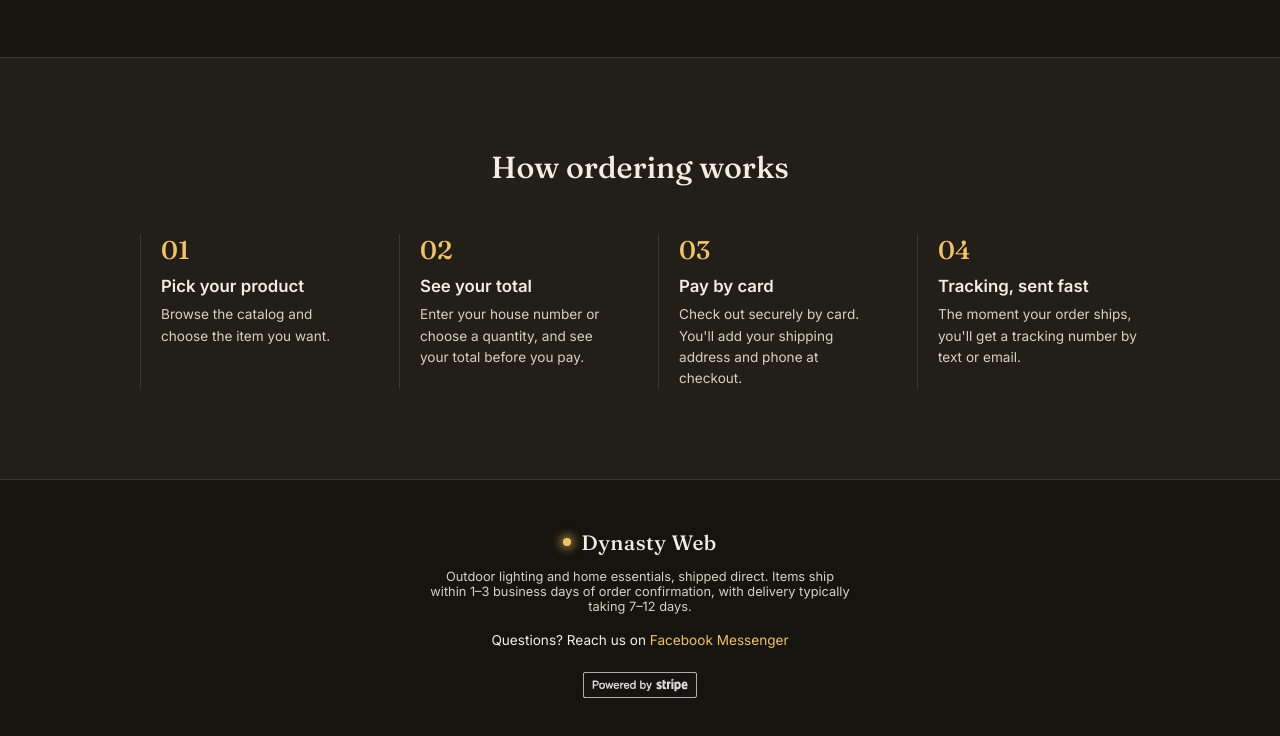
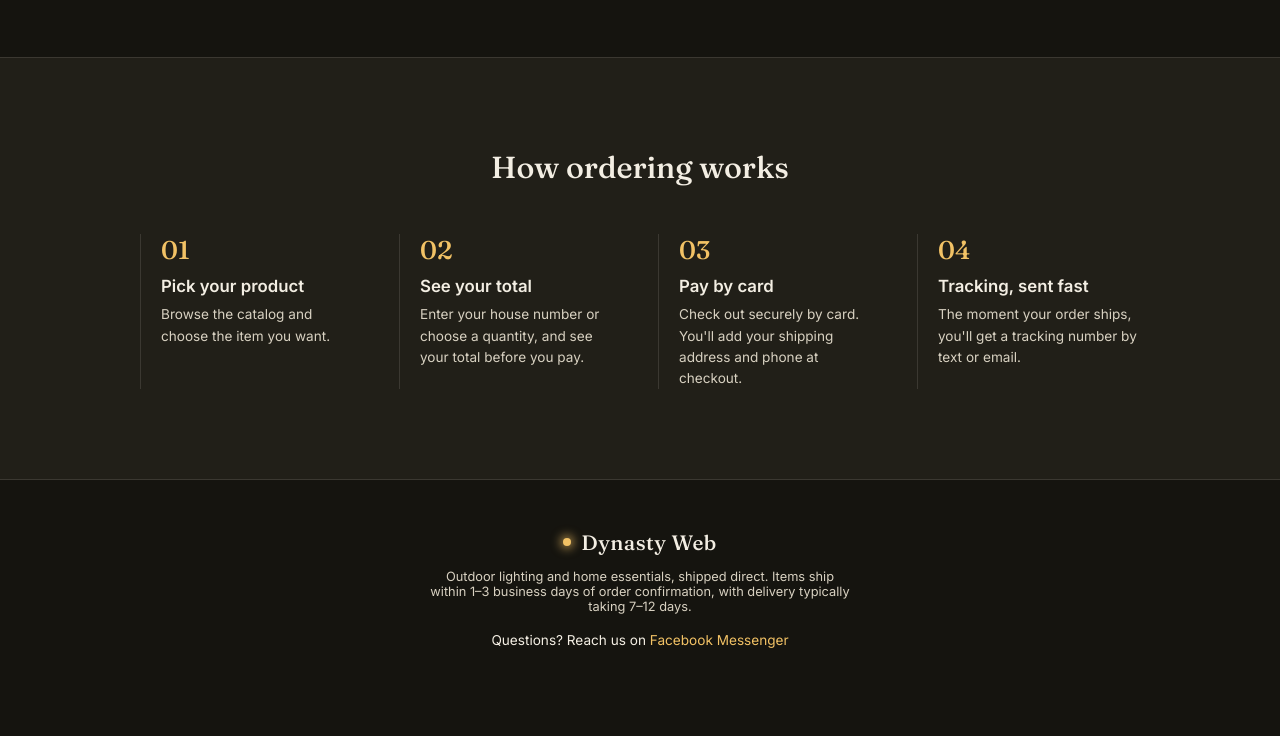
Before and after one commit to dynastyweb26/dynastywebproducts, a website: page index.html in a window 1280 px wide. Shown: the part 1846-2582 px from the top of the page. After the commit the page ends 2534 px from the top, so only its background shows below. Drawn offline with Linux system fonts and the light colour scheme.

Commit message:
Revert "feat(footer): add "Powered by Stripe" trust badge"
This reverts commit 14008193869637cd73a533424f503d17d87b1370.

```diff
--- a/index.html
+++ b/index.html
@@ -177,14 +177,6 @@
   footer p{font-size:0.8rem; color:var(--cream-dim); max-width:420px; margin:0 auto;}
   footer .contact{margin-top:18px; font-size:0.85rem;}
   footer .contact a{color:var(--amber-bright); text-decoration:none;}
-  /* This badge SVG has a viewBox but no width/height attrs, so it exposes no
-     intrinsic size and an explicit width on the <img> can collapse to 0 in
-     some engines. Size the link box at the true 150:34 ratio (26px tall) and
-     let the image fill it; the badge's own preserveAspectRatio keeps the
-     artwork proportional — no stretch or crop. */
-  footer .stripe-badge{display:inline-block; width:114.7px; height:26px; margin-top:24px; line-height:0; opacity:0.85; transition:opacity .2s;}
-  footer .stripe-badge:hover{opacity:1;}
-  footer .stripe-badge img{width:100%; height:100%; display:block;}
 
   /* ---- Order dialog ---- */
   .od-overlay{
@@ -513,9 +505,6 @@
   <div class="brand"><span class="dot"></span>Dynasty Web</div>
   <p>Outdoor lighting and home essentials, shipped direct. <span data-ship-window>Items ship within 1–3 business days of order confirmation, with delivery typically taking 7–12 days.</span></p>
   <div class="contact">Questions? Reach us on <a href="https://www.facebook.com/people/Cyril-Fotsing/61571282854119/" target="_blank" rel="noopener">Facebook Messenger</a></div>
-  <a class="stripe-badge" href="https://stripe.com" target="_blank" rel="noopener">
-    <img src="images/powered-by-stripe-white.svg" alt="Powered by Stripe" width="115" height="26">
-  </a>
 </footer>
 
 <script src="checkout.js" defer></script>
```
Also changed, not shown: images/powered-by-stripe-white.svg (deleted).
